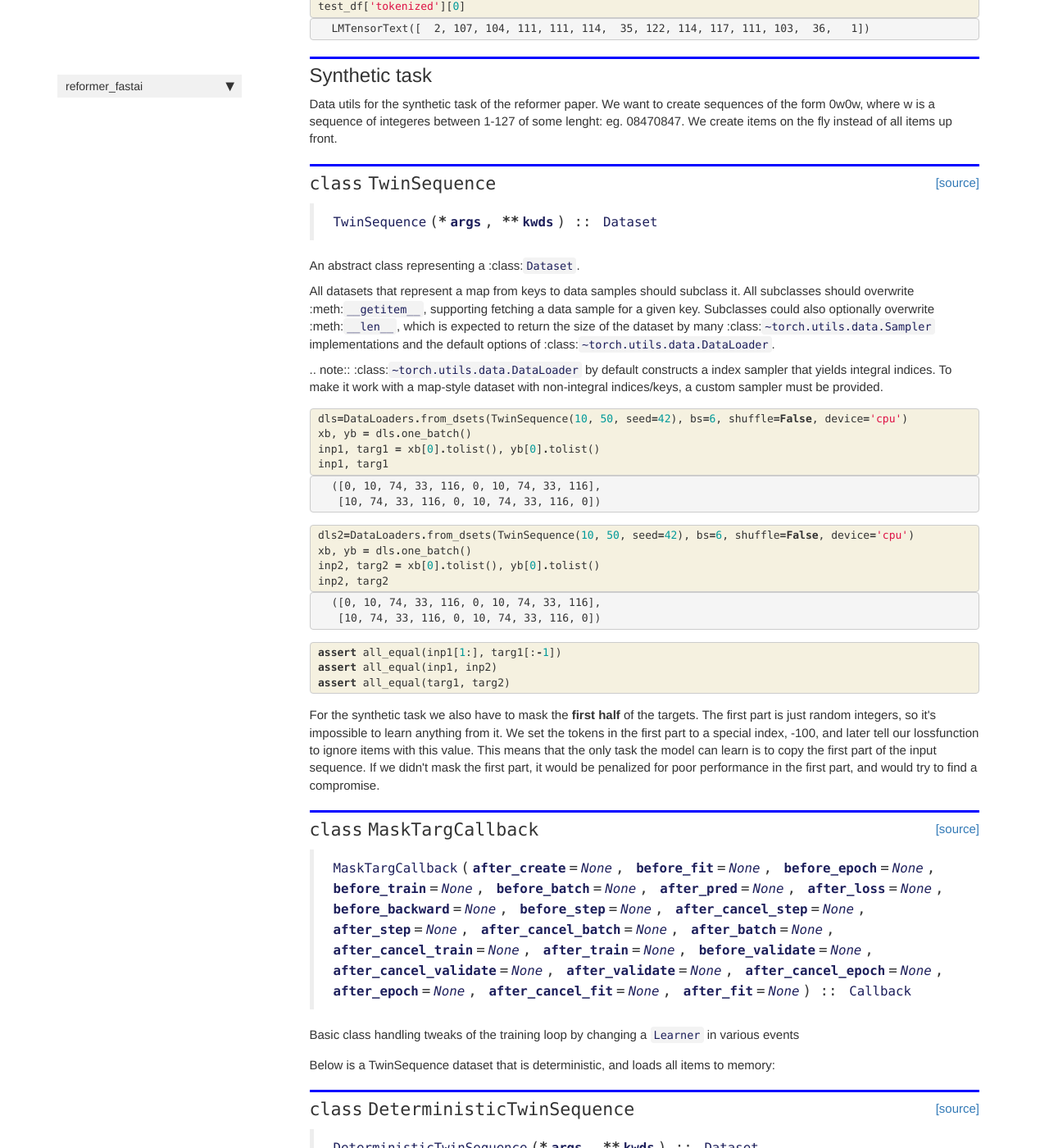
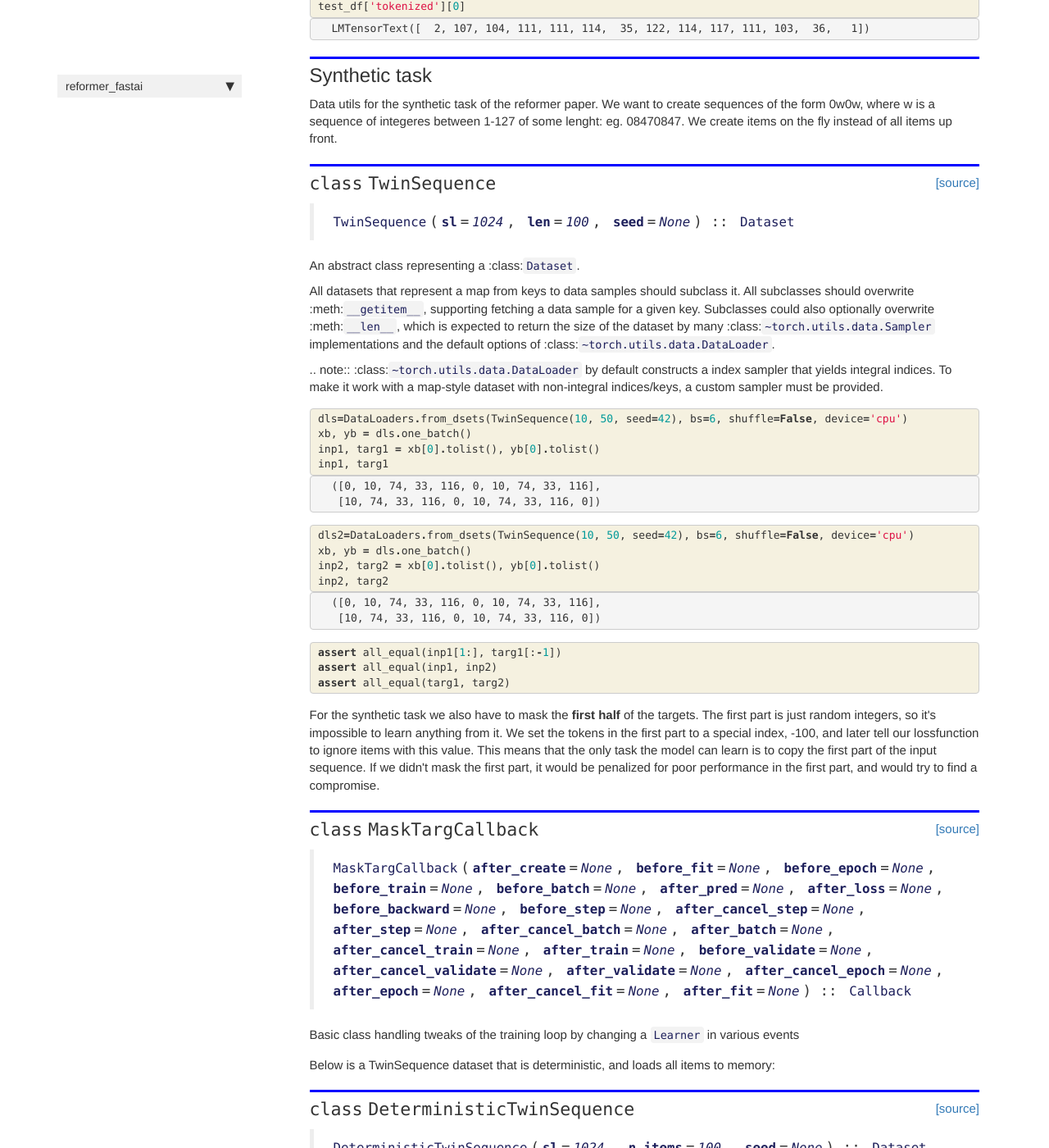
Before and after one commit to arampacha/reformer_fastai, a Jekyll site: the page built from docs/data.html, in a window 1280 px wide and 1400 px high, scrolled down 2848 px. Shown: the whole window at 82% size. Built offline with Jekyll 4.4.1, drawn with Linux system fonts in a browser that asks for light colours; nearby versions of some CDN libraries; comment, search, counter and statistics services are not loaded; some of the changed text lies outside the part shown.

```diff
--- a/docs/core.html
+++ b/docs/core.html
@@ -1059,7 +1059,7 @@
 
 
 <div class="output_markdown rendered_html output_subarea ">
-<h2 id="LabelSmoothingCrossEntropy" class="doc_header"><code>class</code> <code>LabelSmoothingCrossEntropy</code><a href="https://github.com/fastai/fastai/tree/master/fastai/losses.py#L81" class="source_link" style="float:right">[source]</a></h2><blockquote><p><code>LabelSmoothingCrossEntropy</code>(<strong><code>eps</code></strong>:<code>float</code>=<em><code>0.1</code></em>, <strong><code>weight</code></strong>=<em><code>None</code></em>, <strong><code>reduction</code></strong>=<em><code>'mean'</code></em>) :: <code>Module</code></p>
+<h2 id="LabelSmoothingCrossEntropy" class="doc_header"><code>class</code> <code>LabelSmoothingCrossEntropy</code><a href="https://github.com/fastai/fastai/tree/master/fastai/losses.py#L81" class="source_link" style="float:right">[source]</a></h2><blockquote><p><code>LabelSmoothingCrossEntropy</code>(<strong><code>eps</code></strong>:<code>float</code>=<em><code>0.1</code></em>, <strong><code>reduction</code></strong>=<em><code>'mean'</code></em>) :: <code>Module</code></p>
 </blockquote>
 <p>Same as <code>nn.Module</code>, but no need for subclasses to call <code>super().__init__</code></p>
 
@@ -1091,7 +1091,7 @@
 
 
 <div class="output_markdown rendered_html output_subarea ">
-<h2 id="LabelSmoothingCrossEntropyFlat" class="doc_header"><code>class</code> <code>LabelSmoothingCrossEntropyFlat</code><a href="https://github.com/fastai/fastai/tree/master/fastai/losses.py#L100" class="source_link" style="float:right">[source]</a></h2><blockquote><p><code>LabelSmoothingCrossEntropyFlat</code>(<strong>*<code>args</code></strong>, <strong><code>axis</code></strong>=<em><code>-1</code></em>, <strong><code>eps</code></strong>=<em><code>0.1</code></em>, <strong><code>reduction</code></strong>=<em><code>'mean'</code></em>, <strong><code>flatten</code></strong>=<em><code>True</code></em>, <strong><code>floatify</code></strong>=<em><code>False</code></em>, <strong><code>is_2d</code></strong>=<em><code>True</code></em>) :: <code>BaseLoss</code></p>
+<h2 id="LabelSmoothingCrossEntropyFlat" class="doc_header"><code>class</code> <code>LabelSmoothingCrossEntropyFlat</code><a href="https://github.com/fastai/fastai/tree/master/fastai/losses.py#L98" class="source_link" style="float:right">[source]</a></h2><blockquote><p><code>LabelSmoothingCrossEntropyFlat</code>(<strong>*<code>args</code></strong>, <strong><code>axis</code></strong>=<em><code>-1</code></em>, <strong><code>eps</code></strong>=<em><code>0.1</code></em>, <strong><code>reduction</code></strong>=<em><code>'mean'</code></em>, <strong><code>flatten</code></strong>=<em><code>True</code></em>, <strong><code>floatify</code></strong>=<em><code>False</code></em>, <strong><code>is_2d</code></strong>=<em><code>True</code></em>) :: <code>BaseLoss</code></p>
 </blockquote>
 <p>Same as <a href="/reformer_fastai/core.html#LabelSmoothingCrossEntropy"><code>LabelSmoothingCrossEntropy</code></a>, but flattens input and target.</p>
 
--- a/docs/data.html
+++ b/docs/data.html
@@ -321,7 +321,7 @@
 
 
 <div class="output_markdown rendered_html output_subarea ">
-<h2 id="TwinSequence" class="doc_header"><code>class</code> <code>TwinSequence</code><a href="https://github.com/arampacha/reformer_fastai/tree/master/reformer_fastai/data.py#L97" class="source_link" style="float:right">[source]</a></h2><blockquote><p><code>TwinSequence</code>(<strong>*<code>args</code></strong>, <strong>**<code>kwds</code></strong>) :: <code>Dataset</code></p>
+<h2 id="TwinSequence" class="doc_header"><code>class</code> <code>TwinSequence</code><a href="https://github.com/arampacha/reformer_fastai/tree/master/reformer_fastai/data.py#L97" class="source_link" style="float:right">[source]</a></h2><blockquote><p><code>TwinSequence</code>(<strong><code>sl</code></strong>=<em><code>1024</code></em>, <strong><code>len</code></strong>=<em><code>100</code></em>, <strong><code>seed</code></strong>=<em><code>None</code></em>) :: <code>Dataset</code></p>
 </blockquote>
 <p>An abstract class representing a :class:<code>Dataset</code>.</p>
 <p>All datasets that represent a map from keys to data samples should subclass
@@ -502,7 +502,7 @@
 
 
 <div class="output_markdown rendered_html output_subarea ">
-<h2 id="DeterministicTwinSequence" class="doc_header"><code>class</code> <code>DeterministicTwinSequence</code><a href="https://github.com/arampacha/reformer_fastai/tree/master/reformer_fastai/data.py#L119" class="source_link" style="float:right">[source]</a></h2><blockquote><p><code>DeterministicTwinSequence</code>(<strong>*<code>args</code></strong>, <strong>**<code>kwds</code></strong>) :: <code>Dataset</code></p>
+<h2 id="DeterministicTwinSequence" class="doc_header"><code>class</code> <code>DeterministicTwinSequence</code><a href="https://github.com/arampacha/reformer_fastai/tree/master/reformer_fastai/data.py#L119" class="source_link" style="float:right">[source]</a></h2><blockquote><p><code>DeterministicTwinSequence</code>(<strong><code>sl</code></strong>=<em><code>1024</code></em>, <strong><code>n_items</code></strong>=<em><code>100</code></em>, <strong><code>seed</code></strong>=<em><code>None</code></em>) :: <code>Dataset</code></p>
 </blockquote>
 <p>An abstract class representing a :class:<code>Dataset</code>.</p>
 <p>All datasets that represent a map from keys to data samples should subclass
```
Also changed, not shown: 1 other file.
